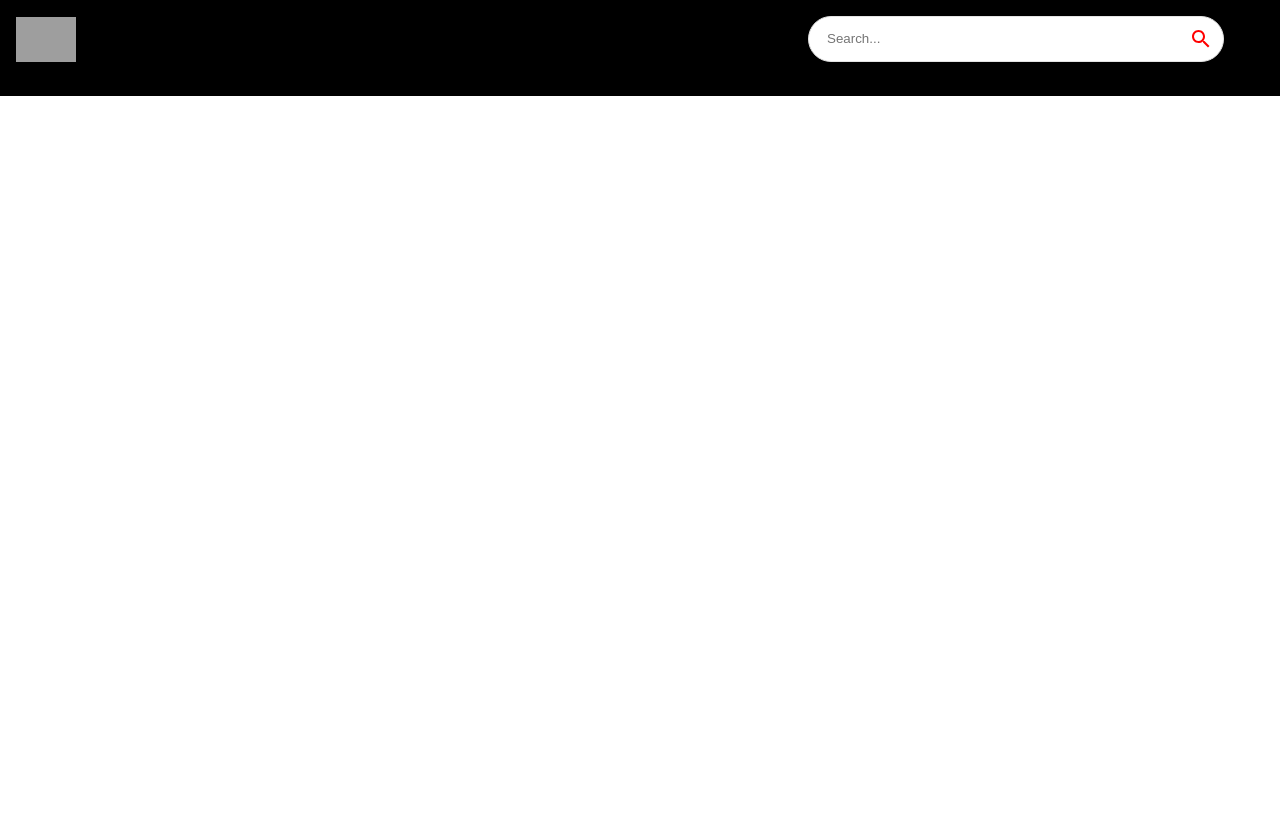
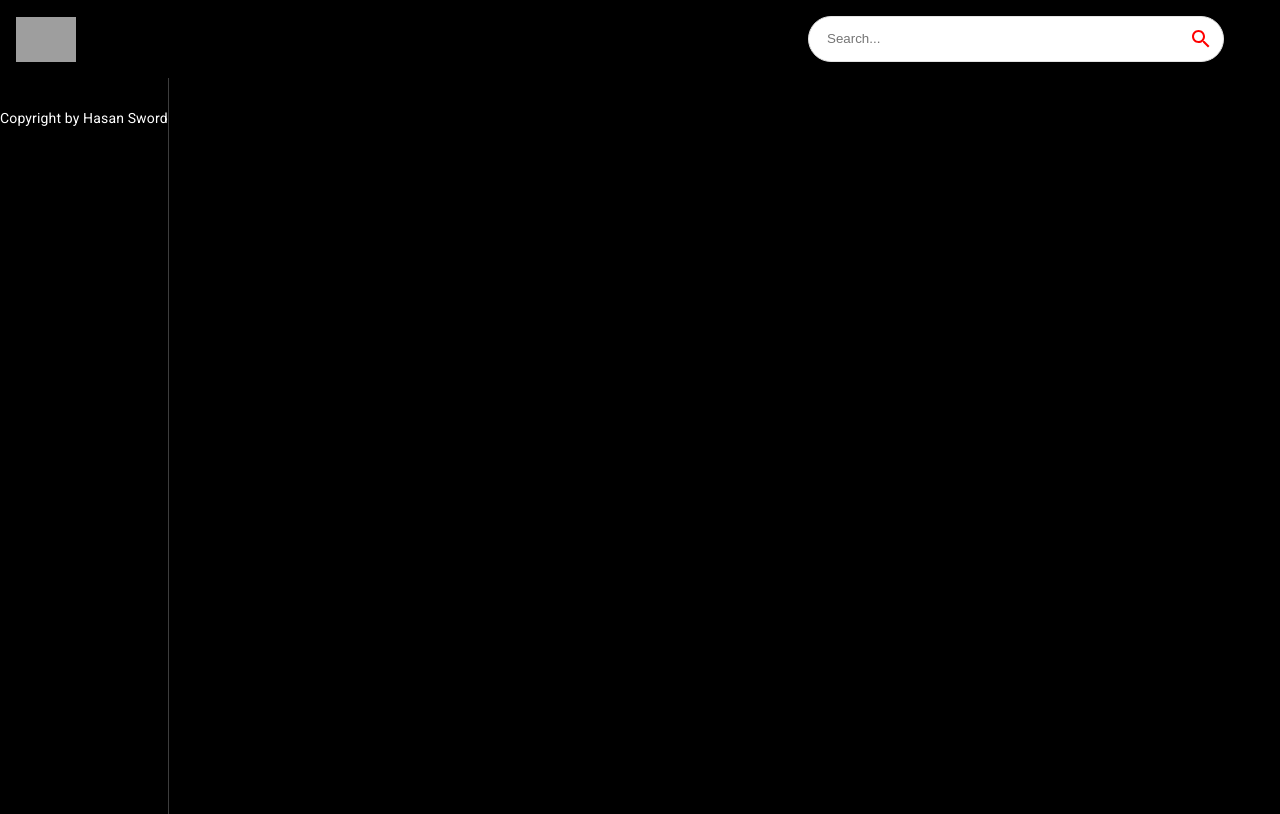
Before and after one commit to hasansword/youtube-clone, a React (Create React App) app: page / in a window 1280 px wide. Built offline with nearby package versions, Linux system fonts and the light colour scheme; grey boxes are pictures that could not be loaded.

Commit message:
Sidebar created and feed designed

```diff
--- a/src/components/Feed.jsx
+++ b/src/components/Feed.jsx
@@ -1,9 +1,24 @@
-import React from 'react'
-
+import React from "react";
+import { useState, useEffect } from "react";
+import { Box, Stack, Typography } from "@mui/material";
 const Feed = () => {
   return (
-    <div>Feed</div>
-  )
-}
+    <Stack sx={{ flexDirection: { sx: "column", md: "row" } }}>
+      <Box
+        sx={{
+          height: { sx: "auto", md: "92vh" },
+          borderRight: "1px solid #3d3d3d",
+        }}>
+        SideBar
+        <Typography
+          className="copyright"
+          variant="body2"
+          sx={{ mt: 1.5, color: "#fff" }}>
+          Copyright by Hasan Sword
+        </Typography>
+      </Box>
+    </Stack>
+  );
+};
 
-export default Feed
+export default Feed;
--- a/src/utils/constants.js
+++ b/src/utils/constants.js
@@ -16,7 +16,7 @@ export const logo = 'https://i.ibb.co/s9Qys2j/logo.png';
 
 export const categories = [
   { name: 'New', icon: <HomeIcon />, },
-  { name: 'JS Mastery', icon: <CodeIcon />, },
+  { name: 'Hasan Sword', icon: <CodeIcon />, },
   { name: 'Coding', icon: <CodeIcon />, },
   { name: 'ReactJS', icon: <CodeIcon />, },
   { name: 'NextJS', icon: <CodeIcon />, },
```
Also changed, not shown: src/components/Sidebar.jsx (added, +11 -0 lines).
